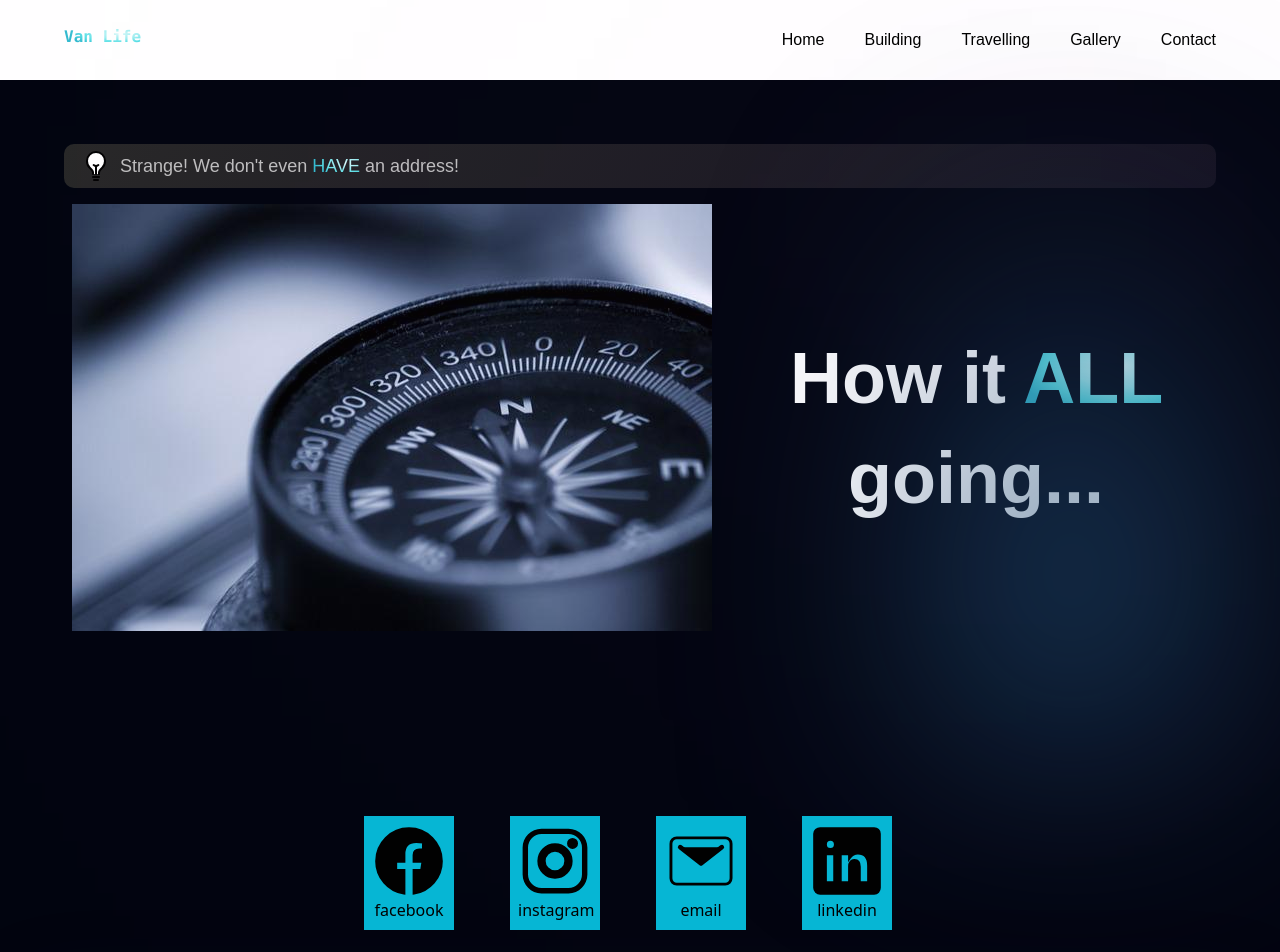
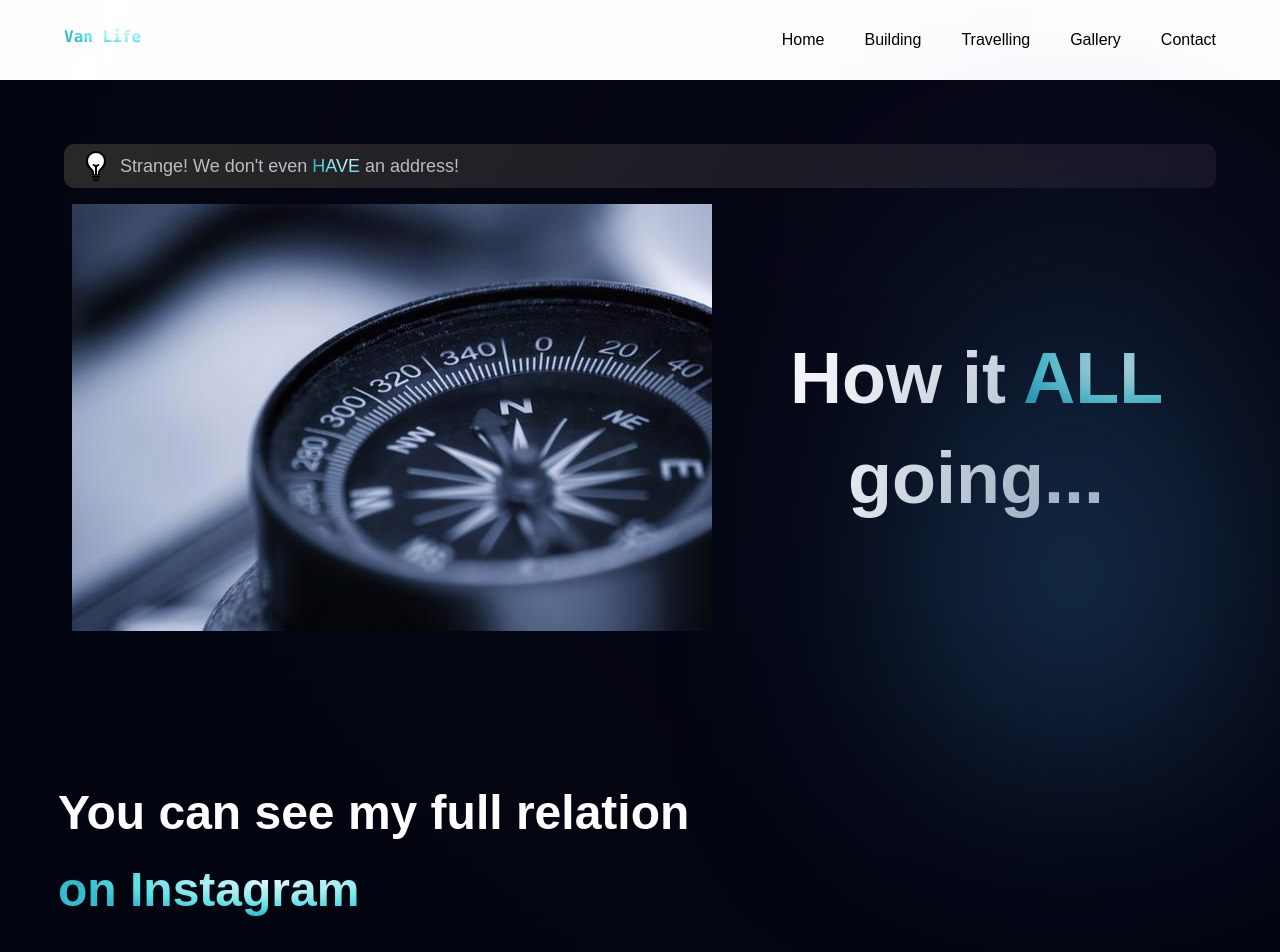
Before and after one commit to designByMilencja/Van-Life-Website, a React (Vite) app in the folder van-life/: page /travelling in a window 1280 px wide. Shown: the top 952 px of the page. Built offline with nearby package versions, Linux system fonts and the light colour scheme.

Commit message:
feat(travelling): added component about travelling

```diff
--- a/van-life/src/components/travelling/HeaderTravelling.jsx
+++ b/van-life/src/components/travelling/HeaderTravelling.jsx
@@ -6,7 +6,7 @@ import HeadingOne from "../common/HeadingOne.jsx";
 
 const HeaderTravelling = () => {
     return (
-        <section className={`flex md:flex-row flex-col ${styles.paddingY} h-[65vh] w-full `}>
+        <section className={`flex sm:flex-row flex-col ${styles.paddingY} w-full `}>
             <div className={`flex-1 flex-col xl:px-0 sm:px-16 px-6`}>
                 <Subheading icon={bulb} alt="icon hummer" firstText="Strange! We don't even" importantText="HAVE" secondText="an address!"/>
                 <div className="flex flex-col md:flex-row p-2">
--- a/van-life/src/pages/TravellingPage/Travelling.jsx
+++ b/van-life/src/pages/TravellingPage/Travelling.jsx
@@ -3,6 +3,7 @@ import style from "../../style.js";
 import {ContactView, FooterView, NavbarView} from "../Views/index.js";
 import HeaderTravelling from "../../components/travelling/HeaderTravelling.jsx";
 import Travel from "../../components/travelling/Travel.jsx";
+import InstagramEntry from "../../components/travelling/InstagramEntry.jsx";
 
 const Travelling = () => {
     return (
@@ -20,6 +21,7 @@ const Travelling = () => {
 
             <div className={`bg-primary ${style.flexStart}`}>
                 <div className={`${style.boxWidth}`}>
+                    <InstagramEntry/>
                     <Travel/>
                     <ContactView/>
                     <FooterView/>
```
